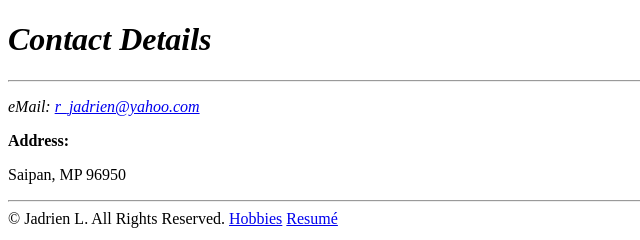
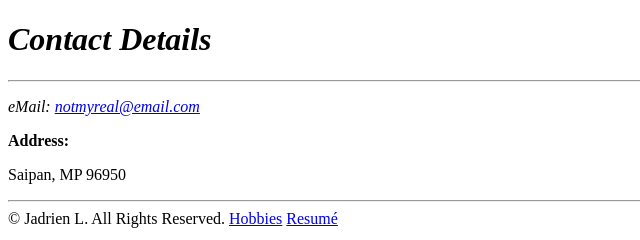
Before and after one commit to Jah-K-Ru/my-resume, a plain HTML site: page public/contact.html in a window 1280 px wide. Shown: the full height of the page, 0-640 px from the left. Drawn offline with Linux system fonts and the light colour scheme.

Commit message:
Update contact.html

```diff
--- a/public/contact.html
+++ b/public/contact.html
@@ -20,7 +20,7 @@
 
     <hr />
 
-    <p title="eMail: r_jadrien@yahoo.com"><i>eMail: <a href="mailto:r_jadrien@yahoo.com">r_jadrien@yahoo.com</a></i></p>
+    <p title="eMail: r_jadrien@yahoo.com"><i>eMail: <a href="mailto:notmyreal@email.com">notmyreal@email.com</a></i></p>
 
     <p><strong>Address:</strong></p>
 
```
